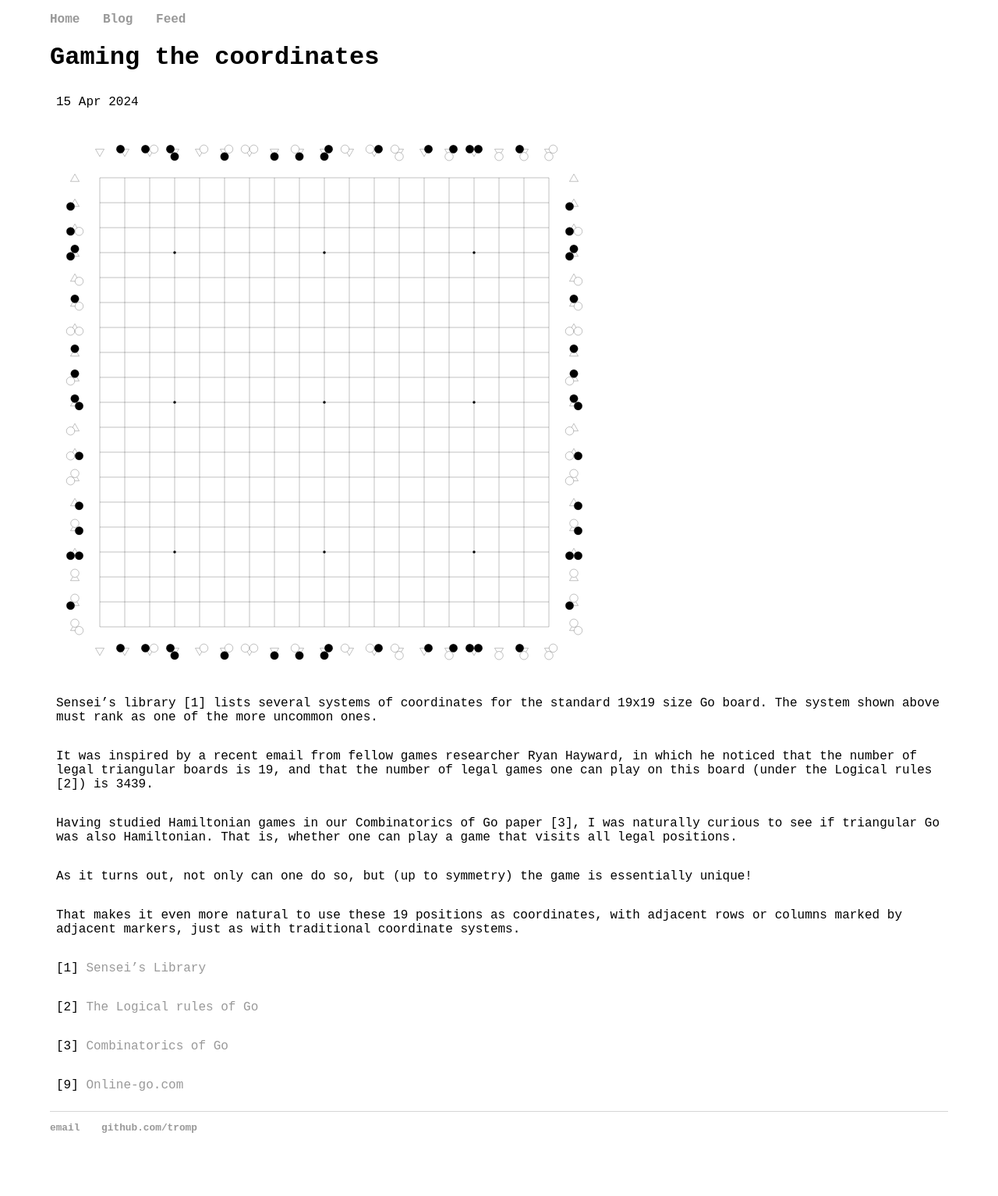
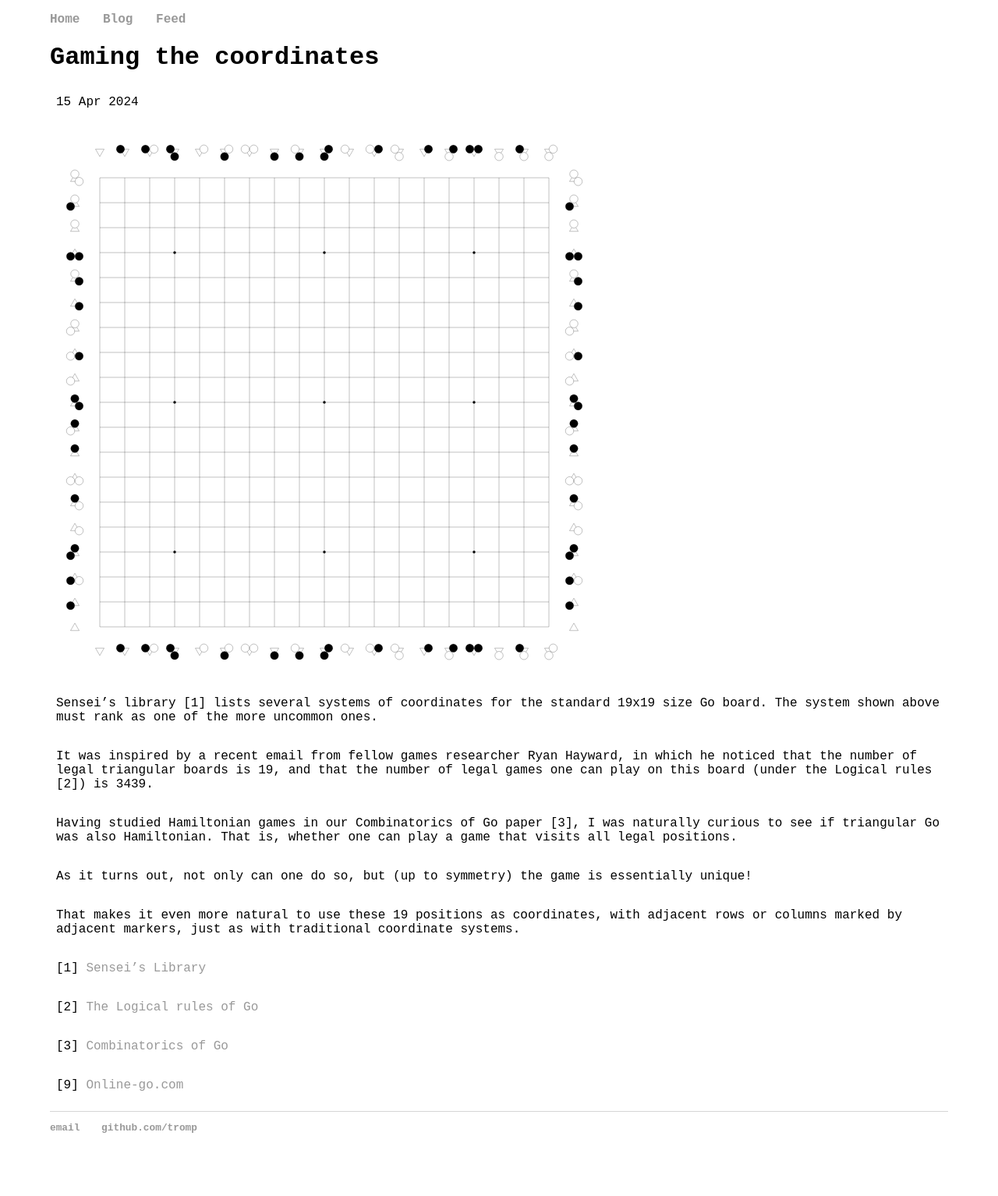
Before and after one commit to tromp/tromp.github.io, a Jekyll site: the page built from _posts/2024-04-15-gaming-the-coordinates.md, in a window 1280 px wide. Shown: the whole page at 78% size. Built offline with Jekyll 4.4.1, drawn with Linux system fonts in a browser that asks for light colours.

Commit message:
flip vertical coords

```diff
--- a/_posts/2024-04-15-gaming-the-coordinates.md
+++ b/_posts/2024-04-15-gaming-the-coordinates.md
@@ -5,7 +5,6 @@ date: 2024-04-15
 ---
 
 <svg width="700" height="700" viewbox = "0 0 2800 2800" xmlns="http://www.w3.org/2000/svg">
-
 <line x1="256" y1="256" x2="2560" y2="256" style="stroke:black;"/>
 <line x1="256" y1="384" x2="2560" y2="384" style="stroke:black;"/>
 <line x1="256" y1="512" x2="2560" y2="512" style="stroke:black;"/>
@@ -205,78 +204,78 @@ date: 2024-04-15
 <circle cx="2538" cy="2669" r="0" stroke="black" fill="white"/>
 <circle cx="2582" cy="2669" r="21" stroke="black" fill="white"/>
 <circle cx="2560" cy="2707" r="21" stroke="black" fill="white"/>
-<polygon points="106,275 150,275 128,237" style="fill:white;stroke:black"/>
-<circle cx="106" cy="275" r="0" stroke="black" fill="white"/>
-<circle cx="150" cy="275" r="0" stroke="black" fill="white"/>
-<circle cx="128" cy="237" r="0" stroke="black" fill="white"/>
-<polygon points="2666,275 2710,275 2688,237" style="fill:white;stroke:black"/>
-<circle cx="2666" cy="275" r="0" stroke="black" fill="white"/>
-<circle cx="2710" cy="275" r="0" stroke="black" fill="white"/>
-<circle cx="2688" cy="237" r="0" stroke="black" fill="white"/>
-<polygon points="106,403 150,403 128,365" style="fill:white;stroke:black"/>
-<circle cx="106" cy="403" r="21" stroke="black" fill="black"/>
-<circle cx="150" cy="403" r="0" stroke="black" fill="white"/>
-<circle cx="128" cy="365" r="0" stroke="black" fill="white"/>
-<polygon points="2666,403 2710,403 2688,365" style="fill:white;stroke:black"/>
-<circle cx="2666" cy="403" r="21" stroke="black" fill="black"/>
-<circle cx="2710" cy="403" r="0" stroke="black" fill="white"/>
-<circle cx="2688" cy="365" r="0" stroke="black" fill="white"/>
-<polygon points="106,531 150,531 128,493" style="fill:white;stroke:black"/>
-<circle cx="106" cy="531" r="21" stroke="black" fill="black"/>
-<circle cx="150" cy="531" r="21" stroke="black" fill="white"/>
-<circle cx="128" cy="493" r="0" stroke="black" fill="white"/>
-<polygon points="2666,531 2710,531 2688,493" style="fill:white;stroke:black"/>
-<circle cx="2666" cy="531" r="21" stroke="black" fill="black"/>
-<circle cx="2710" cy="531" r="21" stroke="black" fill="white"/>
-<circle cx="2688" cy="493" r="0" stroke="black" fill="white"/>
-<polygon points="106,659 150,659 128,621" style="fill:white;stroke:black"/>
-<circle cx="106" cy="659" r="21" stroke="black" fill="black"/>
-<circle cx="150" cy="659" r="0" stroke="black" fill="white"/>
-<circle cx="128" cy="621" r="21" stroke="black" fill="black"/>
-<polygon points="2666,659 2710,659 2688,621" style="fill:white;stroke:black"/>
-<circle cx="2666" cy="659" r="21" stroke="black" fill="black"/>
-<circle cx="2710" cy="659" r="0" stroke="black" fill="white"/>
-<circle cx="2688" cy="621" r="21" stroke="black" fill="black"/>
-<polygon points="106,787 150,787 128,749" style="fill:white;stroke:black"/>
-<circle cx="106" cy="787" r="0" stroke="black" fill="white"/>
-<circle cx="150" cy="787" r="21" stroke="black" fill="white"/>
-<circle cx="128" cy="749" r="0" stroke="black" fill="white"/>
-<polygon points="2666,787 2710,787 2688,749" style="fill:white;stroke:black"/>
-<circle cx="2666" cy="787" r="0" stroke="black" fill="white"/>
-<circle cx="2710" cy="787" r="21" stroke="black" fill="white"/>
-<circle cx="2688" cy="749" r="0" stroke="black" fill="white"/>
-<polygon points="106,915 150,915 128,877" style="fill:white;stroke:black"/>
-<circle cx="106" cy="915" r="0" stroke="black" fill="white"/>
-<circle cx="150" cy="915" r="21" stroke="black" fill="white"/>
-<circle cx="128" cy="877" r="21" stroke="black" fill="black"/>
-<polygon points="2666,915 2710,915 2688,877" style="fill:white;stroke:black"/>
-<circle cx="2666" cy="915" r="0" stroke="black" fill="white"/>
-<circle cx="2710" cy="915" r="21" stroke="black" fill="white"/>
-<circle cx="2688" cy="877" r="21" stroke="black" fill="black"/>
-<polygon points="106,1043 150,1043 128,1005" style="fill:white;stroke:black"/>
-<circle cx="106" cy="1043" r="21" stroke="black" fill="white"/>
-<circle cx="150" cy="1043" r="21" stroke="black" fill="white"/>
-<circle cx="128" cy="1005" r="0" stroke="black" fill="white"/>
-<polygon points="2666,1043 2710,1043 2688,1005" style="fill:white;stroke:black"/>
-<circle cx="2666" cy="1043" r="21" stroke="black" fill="white"/>
-<circle cx="2710" cy="1043" r="21" stroke="black" fill="white"/>
-<circle cx="2688" cy="1005" r="0" stroke="black" fill="white"/>
-<polygon points="106,1171 150,1171 128,1133" style="fill:white;stroke:black"/>
-<circle cx="106" cy="1171" r="0" stroke="black" fill="white"/>
-<circle cx="150" cy="1171" r="0" stroke="black" fill="white"/>
-<circle cx="128" cy="1133" r="21" stroke="black" fill="black"/>
-<polygon points="2666,1171 2710,1171 2688,1133" style="fill:white;stroke:black"/>
-<circle cx="2666" cy="1171" r="0" stroke="black" fill="white"/>
-<circle cx="2710" cy="1171" r="0" stroke="black" fill="white"/>
-<circle cx="2688" cy="1133" r="21" stroke="black" fill="black"/>
-<polygon points="106,1299 150,1299 128,1261" style="fill:white;stroke:black"/>
-<circle cx="106" cy="1299" r="21" stroke="black" fill="white"/>
-<circle cx="150" cy="1299" r="0" stroke="black" fill="white"/>
-<circle cx="128" cy="1261" r="21" stroke="black" fill="black"/>
-<polygon points="2666,1299 2710,1299 2688,1261" style="fill:white;stroke:black"/>
-<circle cx="2666" cy="1299" r="21" stroke="black" fill="white"/>
-<circle cx="2710" cy="1299" r="0" stroke="black" fill="white"/>
-<circle cx="2688" cy="1261" r="21" stroke="black" fill="black"/>
+<polygon points="106,2579 150,2579 128,2541" style="fill:white;stroke:black"/>
+<circle cx="106" cy="2579" r="0" stroke="black" fill="white"/>
+<circle cx="150" cy="2579" r="0" stroke="black" fill="white"/>
+<circle cx="128" cy="2541" r="0" stroke="black" fill="white"/>
+<polygon points="2666,2579 2710,2579 2688,2541" style="fill:white;stroke:black"/>
+<circle cx="2666" cy="2579" r="0" stroke="black" fill="white"/>
+<circle cx="2710" cy="2579" r="0" stroke="black" fill="white"/>
+<circle cx="2688" cy="2541" r="0" stroke="black" fill="white"/>
+<polygon points="106,2451 150,2451 128,2413" style="fill:white;stroke:black"/>
+<circle cx="106" cy="2451" r="21" stroke="black" fill="black"/>
+<circle cx="150" cy="2451" r="0" stroke="black" fill="white"/>
+<circle cx="128" cy="2413" r="0" stroke="black" fill="white"/>
+<polygon points="2666,2451 2710,2451 2688,2413" style="fill:white;stroke:black"/>
+<circle cx="2666" cy="2451" r="21" stroke="black" fill="black"/>
+<circle cx="2710" cy="2451" r="0" stroke="black" fill="white"/>
+<circle cx="2688" cy="2413" r="0" stroke="black" fill="white"/>
+<polygon points="106,2323 150,2323 128,2285" style="fill:white;stroke:black"/>
+<circle cx="106" cy="2323" r="21" stroke="black" fill="black"/>
+<circle cx="150" cy="2323" r="21" stroke="black" fill="white"/>
+<circle cx="128" cy="2285" r="0" stroke="black" fill="white"/>
+<polygon points="2666,2323 2710,2323 2688,2285" style="fill:white;stroke:black"/>
+<circle cx="2666" cy="2323" r="21" stroke="black" fill="black"/>
+<circle cx="2710" cy="2323" r="21" stroke="black" fill="white"/>
+<circle cx="2688" cy="2285" r="0" stroke="black" fill="white"/>
+<polygon points="106,2195 150,2195 128,2157" style="fill:white;stroke:black"/>
+<circle cx="106" cy="2195" r="21" stroke="black" fill="black"/>
+<circle cx="150" cy="2195" r="0" stroke="black" fill="white"/>
+<circle cx="128" cy="2157" r="21" stroke="black" fill="black"/>
+<polygon points="2666,2195 2710,2195 2688,2157" style="fill:white;stroke:black"/>
+<circle cx="2666" cy="2195" r="21" stroke="black" fill="black"/>
+<circle cx="2710" cy="2195" r="0" stroke="black" fill="white"/>
+<circle cx="2688" cy="2157" r="21" stroke="black" fill="black"/>
+<polygon points="106,2067 150,2067 128,2029" style="fill:white;stroke:black"/>
+<circle cx="106" cy="2067" r="0" stroke="black" fill="white"/>
+<circle cx="150" cy="2067" r="21" stroke="black" fill="white"/>
+<circle cx="128" cy="2029" r="0" stroke="black" fill="white"/>
+<polygon points="2666,2067 2710,2067 2688,2029" style="fill:white;stroke:black"/>
+<circle cx="2666" cy="2067" r="0" stroke="black" fill="white"/>
+<circle cx="2710" cy="2067" r="21" stroke="black" fill="white"/>
+<circle cx="2688" cy="2029" r="0" stroke="black" fill="white"/>
+<polygon points="106,1939 150,1939 128,1901" style="fill:white;stroke:black"/>
+<circle cx="106" cy="1939" r="0" stroke="black" fill="white"/>
+<circle cx="150" cy="1939" r="21" stroke="black" fill="white"/>
+<circle cx="128" cy="1901" r="21" stroke="black" fill="black"/>
+<polygon points="2666,1939 2710,1939 2688,1901" style="fill:white;stroke:black"/>
+<circle cx="2666" cy="1939" r="0" stroke="black" fill="white"/>
+<circle cx="2710" cy="1939" r="21" stroke="black" fill="white"/>
+<circle cx="2688" cy="1901" r="21" stroke="black" fill="black"/>
+<polygon points="106,1811 150,1811 128,1773" style="fill:white;stroke:black"/>
+<circle cx="106" cy="1811" r="21" stroke="black" fill="white"/>
+<circle cx="150" cy="1811" r="21" stroke="black" fill="white"/>
+<circle cx="128" cy="1773" r="0" stroke="black" fill="white"/>
+<polygon points="2666,1811 2710,1811 2688,1773" style="fill:white;stroke:black"/>
+<circle cx="2666" cy="1811" r="21" stroke="black" fill="white"/>
+<circle cx="2710" cy="1811" r="21" stroke="black" fill="white"/>
+<circle cx="2688" cy="1773" r="0" stroke="black" fill="white"/>
+<polygon points="106,1683 150,1683 128,1645" style="fill:white;stroke:black"/>
+<circle cx="106" cy="1683" r="0" stroke="black" fill="white"/>
+<circle cx="150" cy="1683" r="0" stroke="black" fill="white"/>
+<circle cx="128" cy="1645" r="21" stroke="black" fill="black"/>
+<polygon points="2666,1683 2710,1683 2688,1645" style="fill:white;stroke:black"/>
+<circle cx="2666" cy="1683" r="0" stroke="black" fill="white"/>
+<circle cx="2710" cy="1683" r="0" stroke="black" fill="white"/>
+<circle cx="2688" cy="1645" r="21" stroke="black" fill="black"/>
+<polygon points="106,1555 150,1555 128,1517" style="fill:white;stroke:black"/>
+<circle cx="106" cy="1555" r="21" stroke="black" fill="white"/>
+<circle cx="150" cy="1555" r="0" stroke="black" fill="white"/>
+<circle cx="128" cy="1517" r="21" stroke="black" fill="black"/>
+<polygon points="2666,1555 2710,1555 2688,1517" style="fill:white;stroke:black"/>
+<circle cx="2666" cy="1555" r="21" stroke="black" fill="white"/>
+<circle cx="2710" cy="1555" r="0" stroke="black" fill="white"/>
+<circle cx="2688" cy="1517" r="21" stroke="black" fill="black"/>
 <polygon points="106,1427 150,1427 128,1389" style="fill:white;stroke:black"/>
 <circle cx="106" cy="1427" r="0" stroke="black" fill="white"/>
 <circle cx="150" cy="1427" r="21" stroke="black" fill="black"/>
@@ -285,79 +284,78 @@ date: 2024-04-15
 <circle cx="2666" cy="1427" r="0" stroke="black" fill="white"/>
 <circle cx="2710" cy="1427" r="21" stroke="black" fill="black"/>
 <circle cx="2688" cy="1389" r="21" stroke="black" fill="black"/>
-<polygon points="106,1555 150,1555 128,1517" style="fill:white;stroke:black"/>
-<circle cx="106" cy="1555" r="21" stroke="black" fill="white"/>
-<circle cx="150" cy="1555" r="0" stroke="black" fill="white"/>
-<circle cx="128" cy="1517" r="0" stroke="black" fill="white"/>
-<polygon points="2666,1555 2710,1555 2688,1517" style="fill:white;stroke:black"/>
-<circle cx="2666" cy="1555" r="21" stroke="black" fill="white"/>
-<circle cx="2710" cy="1555" r="0" stroke="black" fill="white"/>
-<circle cx="2688" cy="1517" r="0" stroke="black" fill="white"/>
-<polygon points="106,1683 150,1683 128,1645" style="fill:white;stroke:black"/>
-<circle cx="106" cy="1683" r="21" stroke="black" fill="white"/>
-<circle cx="150" cy="1683" r="21" stroke="black" fill="black"/>
-<circle cx="128" cy="1645" r="0" stroke="black" fill="white"/>
-<polygon points="2666,1683 2710,1683 2688,1645" style="fill:white;stroke:black"/>
-<circle cx="2666" cy="1683" r="21" stroke="black" fill="white"/>
-<circle cx="2710" cy="1683" r="21" stroke="black" fill="black"/>
-<circle cx="2688" cy="1645" r="0" stroke="black" fill="white"/>
-<polygon points="106,1811 150,1811 128,1773" style="fill:white;stroke:black"/>
-<circle cx="106" cy="1811" r="21" stroke="black" fill="white"/>
-<circle cx="150" cy="1811" r="0" stroke="black" fill="white"/>
-<circle cx="128" cy="1773" r="21" stroke="black" fill="white"/>
-<polygon points="2666,1811 2710,1811 2688,1773" style="fill:white;stroke:black"/>
-<circle cx="2666" cy="1811" r="21" stroke="black" fill="white"/>
-<circle cx="2710" cy="1811" r="0" stroke="black" fill="white"/>
-<circle cx="2688" cy="1773" r="21" stroke="black" fill="white"/>
-<polygon points="106,1939 150,1939 128,1901" style="fill:white;stroke:black"/>
-<circle cx="106" cy="1939" r="0" stroke="black" fill="white"/>
-<circle cx="150" cy="1939" r="21" stroke="black" fill="black"/>
-<circle cx="128" cy="1901" r="0" stroke="black" fill="white"/>
-<polygon points="2666,1939 2710,1939 2688,1901" style="fill:white;stroke:black"/>
-<circle cx="2666" cy="1939" r="0" stroke="black" fill="white"/>
-<circle cx="2710" cy="1939" r="21" stroke="black" fill="black"/>
-<circle cx="2688" cy="1901" r="0" stroke="black" fill="white"/>
-<polygon points="106,2067 150,2067 128,2029" style="fill:white;stroke:black"/>
-<circle cx="106" cy="2067" r="0" stroke="black" fill="white"/>
-<circle cx="150" cy="2067" r="21" stroke="black" fill="black"/>
-<circle cx="128" cy="2029" r="21" stroke="black" fill="white"/>
-<polygon points="2666,2067 2710,2067 2688,2029" style="fill:white;stroke:black"/>
-<circle cx="2666" cy="2067" r="0" stroke="black" fill="white"/>
-<circle cx="2710" cy="2067" r="21" stroke="black" fill="black"/>
-<circle cx="2688" cy="2029" r="21" stroke="black" fill="white"/>
-<polygon points="106,2195 150,2195 128,2157" style="fill:white;stroke:black"/>
-<circle cx="106" cy="2195" r="21" stroke="black" fill="black"/>
-<circle cx="150" cy="2195" r="21" stroke="black" fill="black"/>
-<circle cx="128" cy="2157" r="0" stroke="black" fill="white"/>
-<polygon points="2666,2195 2710,2195 2688,2157" style="fill:white;stroke:black"/>
-<circle cx="2666" cy="2195" r="21" stroke="black" fill="black"/>
-<circle cx="2710" cy="2195" r="21" stroke="black" fill="black"/>
-<circle cx="2688" cy="2157" r="0" stroke="black" fill="white"/>
-<polygon points="106,2323 150,2323 128,2285" style="fill:white;stroke:black"/>
-<circle cx="106" cy="2323" r="0" stroke="black" fill="white"/>
-<circle cx="150" cy="2323" r="0" stroke="black" fill="white"/>
-<circle cx="128" cy="2285" r="21" stroke="black" fill="white"/>
-<polygon points="2666,2323 2710,2323 2688,2285" style="fill:white;stroke:black"/>
-<circle cx="2666" cy="2323" r="0" stroke="black" fill="white"/>
-<circle cx="2710" cy="2323" r="0" stroke="black" fill="white"/>
-<circle cx="2688" cy="2285" r="21" stroke="black" fill="white"/>
-<polygon points="106,2451 150,2451 128,2413" style="fill:white;stroke:black"/>
-<circle cx="106" cy="2451" r="21" stroke="black" fill="black"/>
-<circle cx="150" cy="2451" r="0" stroke="black" fill="white"/>
-<circle cx="128" cy="2413" r="21" stroke="black" fill="white"/>
-<polygon points="2666,2451 2710,2451 2688,2413" style="fill:white;stroke:black"/>
-<circle cx="2666" cy="2451" r="21" stroke="black" fill="black"/>
-<circle cx="2710" cy="2451" r="0" stroke="black" fill="white"/>
-<circle cx="2688" cy="2413" r="21" stroke="black" fill="white"/>
-<polygon points="106,2579 150,2579 128,2541" style="fill:white;stroke:black"/>
-<circle cx="106" cy="2579" r="0" stroke="black" fill="white"/>
-<circle cx="150" cy="2579" r="21" stroke="black" fill="white"/>
-<circle cx="128" cy="2541" r="21" stroke="black" fill="white"/>
-<polygon points="2666,2579 2710,2579 2688,2541" style="fill:white;stroke:black"/>
-<circle cx="2666" cy="2579" r="0" stroke="black" fill="white"/>
-<circle cx="2710" cy="2579" r="21" stroke="black" fill="white"/>
-<circle cx="2688" cy="2541" r="21" stroke="black" fill="white"/>
-
+<polygon points="106,1299 150,1299 128,1261" style="fill:white;stroke:black"/>
+<circle cx="106" cy="1299" r="21" stroke="black" fill="white"/>
+<circle cx="150" cy="1299" r="0" stroke="black" fill="white"/>
+<circle cx="128" cy="1261" r="0" stroke="black" fill="white"/>
+<polygon points="2666,1299 2710,1299 2688,1261" style="fill:white;stroke:black"/>
+<circle cx="2666" cy="1299" r="21" stroke="black" fill="white"/>
+<circle cx="2710" cy="1299" r="0" stroke="black" fill="white"/>
+<circle cx="2688" cy="1261" r="0" stroke="black" fill="white"/>
+<polygon points="106,1171 150,1171 128,1133" style="fill:white;stroke:black"/>
+<circle cx="106" cy="1171" r="21" stroke="black" fill="white"/>
+<circle cx="150" cy="1171" r="21" stroke="black" fill="black"/>
+<circle cx="128" cy="1133" r="0" stroke="black" fill="white"/>
+<polygon points="2666,1171 2710,1171 2688,1133" style="fill:white;stroke:black"/>
+<circle cx="2666" cy="1171" r="21" stroke="black" fill="white"/>
+<circle cx="2710" cy="1171" r="21" stroke="black" fill="black"/>
+<circle cx="2688" cy="1133" r="0" stroke="black" fill="white"/>
+<polygon points="106,1043 150,1043 128,1005" style="fill:white;stroke:black"/>
+<circle cx="106" cy="1043" r="21" stroke="black" fill="white"/>
+<circle cx="150" cy="1043" r="0" stroke="black" fill="white"/>
+<circle cx="128" cy="1005" r="21" stroke="black" fill="white"/>
+<polygon points="2666,1043 2710,1043 2688,1005" style="fill:white;stroke:black"/>
+<circle cx="2666" cy="1043" r="21" stroke="black" fill="white"/>
+<circle cx="2710" cy="1043" r="0" stroke="black" fill="white"/>
+<circle cx="2688" cy="1005" r="21" stroke="black" fill="white"/>
+<polygon points="106,915 150,915 128,877" style="fill:white;stroke:black"/>
+<circle cx="106" cy="915" r="0" stroke="black" fill="white"/>
+<circle cx="150" cy="915" r="21" stroke="black" fill="black"/>
+<circle cx="128" cy="877" r="0" stroke="black" fill="white"/>
+<polygon points="2666,915 2710,915 2688,877" style="fill:white;stroke:black"/>
+<circle cx="2666" cy="915" r="0" stroke="black" fill="white"/>
+<circle cx="2710" cy="915" r="21" stroke="black" fill="black"/>
+<circle cx="2688" cy="877" r="0" stroke="black" fill="white"/>
+<polygon points="106,787 150,787 128,749" style="fill:white;stroke:black"/>
+<circle cx="106" cy="787" r="0" stroke="black" fill="white"/>
+<circle cx="150" cy="787" r="21" stroke="black" fill="black"/>
+<circle cx="128" cy="749" r="21" stroke="black" fill="white"/>
+<polygon points="2666,787 2710,787 2688,749" style="fill:white;stroke:black"/>
+<circle cx="2666" cy="787" r="0" stroke="black" fill="white"/>
+<circle cx="2710" cy="787" r="21" stroke="black" fill="black"/>
+<circle cx="2688" cy="749" r="21" stroke="black" fill="white"/>
+<polygon points="106,659 150,659 128,621" style="fill:white;stroke:black"/>
+<circle cx="106" cy="659" r="21" stroke="black" fill="black"/>
+<circle cx="150" cy="659" r="21" stroke="black" fill="black"/>
+<circle cx="128" cy="621" r="0" stroke="black" fill="white"/>
+<polygon points="2666,659 2710,659 2688,621" style="fill:white;stroke:black"/>
+<circle cx="2666" cy="659" r="21" stroke="black" fill="black"/>
+<circle cx="2710" cy="659" r="21" stroke="black" fill="black"/>
+<circle cx="2688" cy="621" r="0" stroke="black" fill="white"/>
+<polygon points="106,531 150,531 128,493" style="fill:white;stroke:black"/>
+<circle cx="106" cy="531" r="0" stroke="black" fill="white"/>
+<circle cx="150" cy="531" r="0" stroke="black" fill="white"/>
+<circle cx="128" cy="493" r="21" stroke="black" fill="white"/>
+<polygon points="2666,531 2710,531 2688,493" style="fill:white;stroke:black"/>
+<circle cx="2666" cy="531" r="0" stroke="black" fill="white"/>
+<circle cx="2710" cy="531" r="0" stroke="black" fill="white"/>
+<circle cx="2688" cy="493" r="21" stroke="black" fill="white"/>
+<polygon points="106,403 150,403 128,365" style="fill:white;stroke:black"/>
+<circle cx="106" cy="403" r="21" stroke="black" fill="black"/>
+<circle cx="150" cy="403" r="0" stroke="black" fill="white"/>
+<circle cx="128" cy="365" r="21" stroke="black" fill="white"/>
+<polygon points="2666,403 2710,403 2688,365" style="fill:white;stroke:black"/>
+<circle cx="2666" cy="403" r="21" stroke="black" fill="black"/>
+<circle cx="2710" cy="403" r="0" stroke="black" fill="white"/>
+<circle cx="2688" cy="365" r="21" stroke="black" fill="white"/>
+<polygon points="106,275 150,275 128,237" style="fill:white;stroke:black"/>
+<circle cx="106" cy="275" r="0" stroke="black" fill="white"/>
+<circle cx="150" cy="275" r="21" stroke="black" fill="white"/>
+<circle cx="128" cy="237" r="21" stroke="black" fill="white"/>
+<polygon points="2666,275 2710,275 2688,237" style="fill:white;stroke:black"/>
+<circle cx="2666" cy="275" r="0" stroke="black" fill="white"/>
+<circle cx="2710" cy="275" r="21" stroke="black" fill="white"/>
+<circle cx="2688" cy="237" r="21" stroke="black" fill="white"/>
 </svg>
 
 Sensei's library [1] lists several systems of coordinates for the standard 19x19 size Go board.
```
